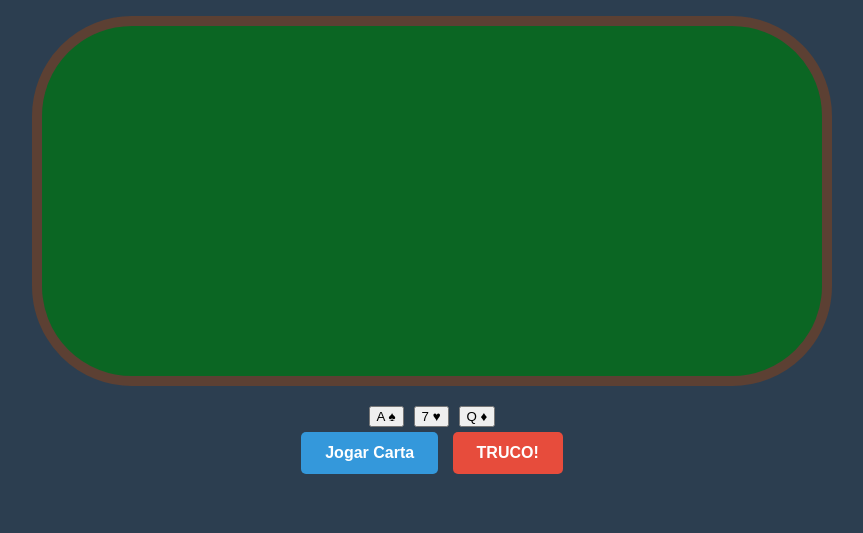
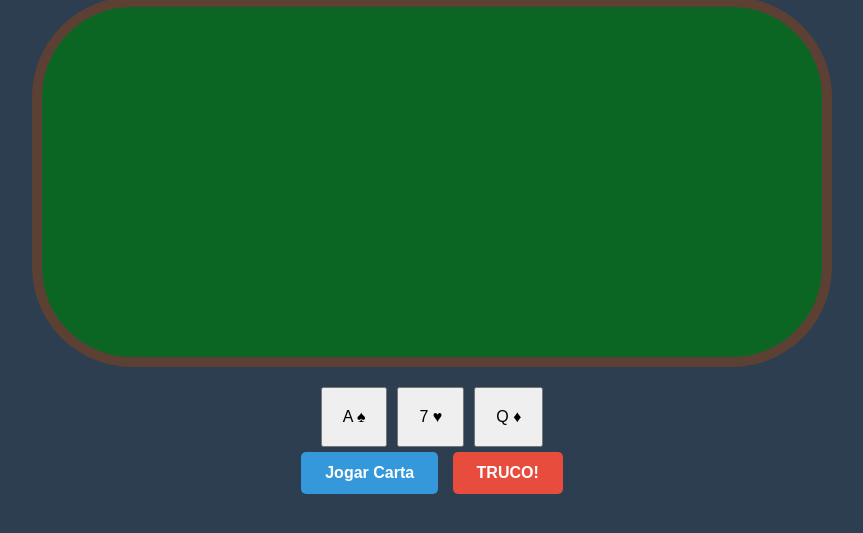
Before and after one commit to leosantos98z/truco, a website built with Vite: page index.html in a window 1280 px wide. Shown: the part 211-744 px from the top of the page, without its empty margins (208-1071 px from the left). Built offline with nearby package versions, Linux system fonts and the light colour scheme; some packages are replaced by stand-ins of ours; no server answers; the database is empty.

Commit message:
Add files via upload

```diff
--- a/main.js
+++ b/main.js
@@ -48,8 +48,8 @@ function renderizarMinhaMao(cartas) {
 
 // 3. Função Principal: Jogar Carta
 async function jogarCarta(index, maoAtual) {
+    console.log("Cartas na mão antes de jogar:", maoAtual);
     const cartaJogada = maoAtual[index];
-    const novaMao = maoAtual.filter((_, i) => i !== index);
 
     // 1. Atualiza a mão no Supabase
     await supabase.from('jogadores').update({ mao: novaMao }).eq('jogador_id', meuID);
--- a/style.css
+++ b/style.css
@@ -42,6 +42,20 @@ body {
     box-shadow: 2px 2px 10px rgba(0,0,0,0.5);
 }
 
+#minha-mao {
+    margin-top: 20px;
+    display: flex;
+    justify-content: center;
+    gap: 15px; /* Espaço entre as cartas */
+    height: 60px; /* Garante que os botões tenham espaço */
+}
+
+#minha-mao button {
+    padding: 10px 20px;
+    cursor: pointer;
+    font-size: 16px;
+}
+
 .carta.vermelha { color: #e74c3c; }
 .carta.preta { color: #2c3e50; }
 
```
